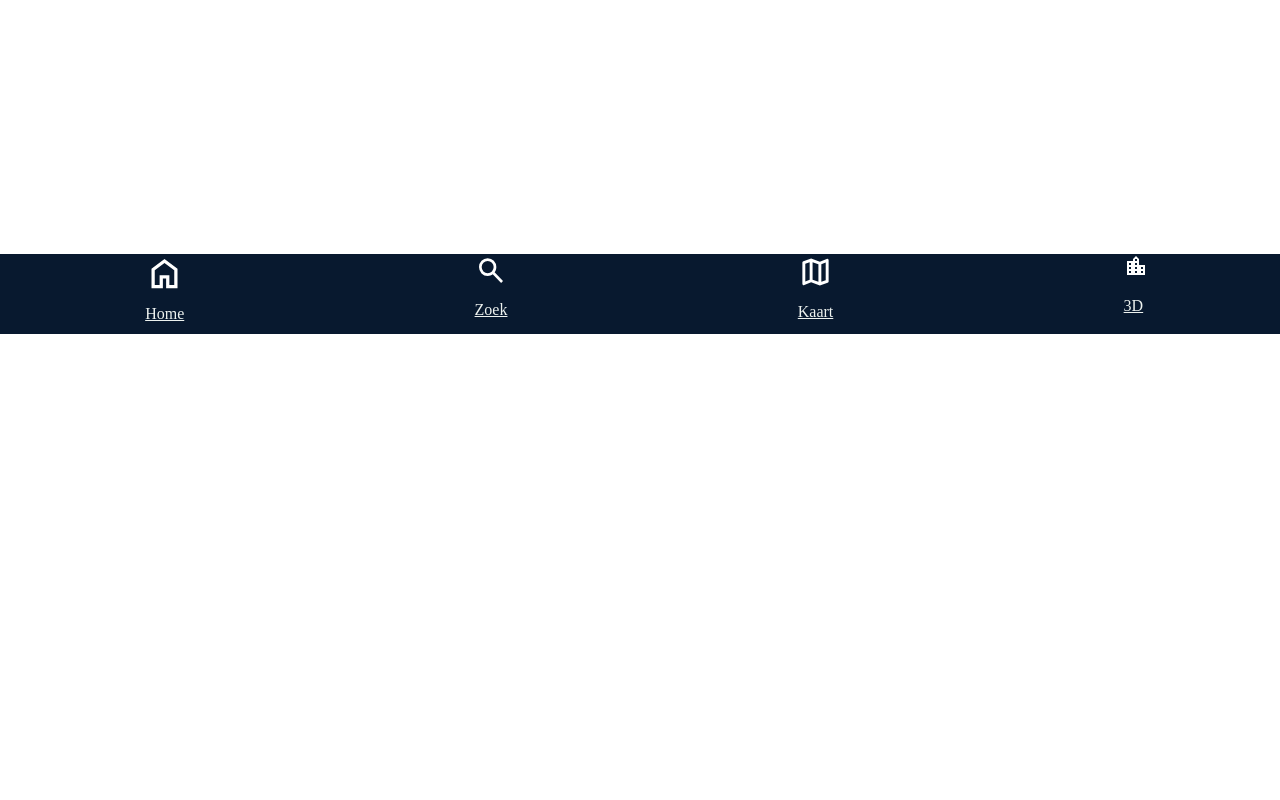
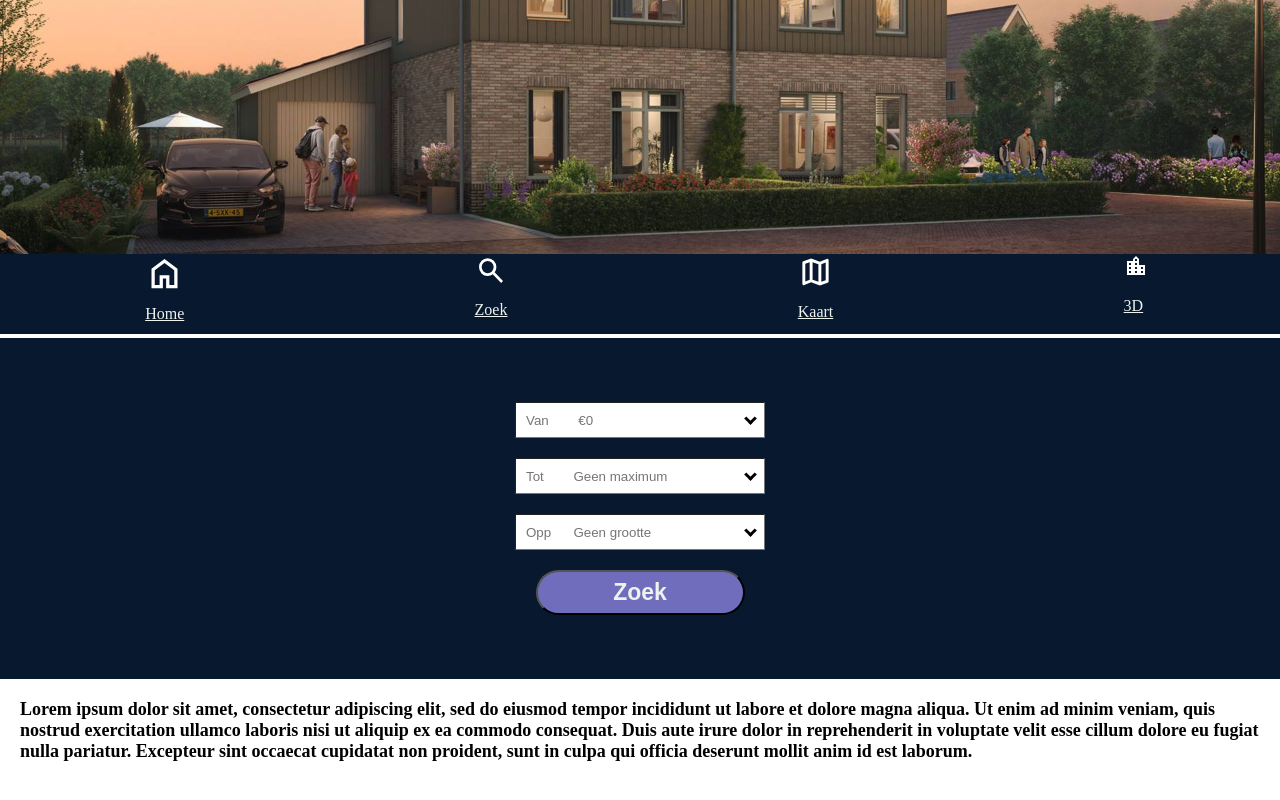
Before and after one commit to tomlommerse/woningzoeker, a React (Create React App) app: page / in a window 1280 px wide. Before the commit this address had no page. Shown: the part 466-1266 px from the top of the page. Before the commit the page ends 800 px from the top, so only its background shows below. Built offline with nearby package versions, Linux system fonts and the light colour scheme.

Commit message:
searchbox feature

```diff
--- a/src/App.js
+++ b/src/App.js
@@ -5,12 +5,14 @@ import TopBar from './components/topbar/TopBar';
 import NavBar from './components/navbar/NavBar';
 import DetailPage from './components/detailpage';
 import MapPage from './components/MapPage';
+import StartPage from './views/StartPage';
 
 function App() {
   return (
     <div className="App">
       <TopBar />
       <Routes>
+        <Route path='' element={<StartPage />}/>
         <Route path="/home" element={<HomePage />} />
         <Route path="/detailpage" element={<DetailPage />} />
         <Route path="/kaart" element={<MapPage />} />
--- /dev/null
+++ b/src/components/homesearch/SearchBar.jsx
@@ -0,0 +1,93 @@
+import React, { useEffect, useState } from 'react';
+import '../../styles/seachbox.css';
+
+const SearchBar = ({
+    options,
+  placeholder = "",
+  onChange,
+  selectedKey,
+  open,
+  setOpen
+}) => {
+
+    const [inputValue, setInputValue] = useState('');
+
+    useEffect(()=> {
+      if(selectedKey){
+        setInputValue(options.find(o=>o.key === selectedKey).value)
+      }
+    }, [selectedKey, options])
+
+    useEffect(() => {
+      if (!open && options.findIndex(o => o.value === inputValue) === -1) {
+        if (!inputValue) {
+          onChange("");
+        }else{
+          if(selectedKey){
+            setInputValue(options.find(o=>o.key === inputValue).value)
+          }else{
+            setInputValue("")
+          }
+        }
+      }
+    }, [open, inputValue, onChange, options, selectedKey]);
+
+
+    const onInputChange = (e) => {setInputValue(e.target.value);}
+
+    const onItemSelected = (option) => {
+      onChange !== undefined && onChange(option.key);
+      onChange !== undefined && setInputValue(option.value);
+      setOpen(false);
+    };
+
+    const clearDropdown = () => {
+      setInputValue("");
+      onChange("");
+    }
+
+    const onInputClick = () => {
+      setOpen((prevValue) => !prevValue)
+    }
+
+  return (
+    <div className='dropdown-container'>
+    <div className='input-container' onClick={onInputClick}>
+      <input
+        type="text"
+        value={inputValue}
+        placeholder={placeholder}
+        onChange={onInputChange}
+      />
+
+      <div className='input-arrow-container'>
+        <i className='input-arrow'/>
+      </div>
+
+      {selectedKey || inputValue ? (<div onClick={clearDropdown} className='input-clear-container'>x</div>): null}
+
+    </div>
+    <div className={`dropdown ${open ? "visible" : ""}`}>
+        {options.filter(item=> {
+          const searchItem = inputValue.toLocaleLowerCase();
+          const v = item.value.toLocaleLowerCase();
+
+          if(!searchItem) return true;
+
+          return v.startsWith(searchItem);
+        }).map(opt=>{
+          return(
+            <div
+                key={opt.key}
+                onClick={()=> onItemSelected(opt)}
+                className='option'
+            >
+                {opt.value}
+            </div>)
+        })}
+    </div>
+  </div>
+  );
+}
+
+export default SearchBar;
--- a/src/main.css
+++ b/src/main.css
@@ -10,3 +10,7 @@
     margin: 0;
     padding: 0;
 }
+
+main{
+    padding-bottom: 10vh;
+}
--- /dev/null
+++ b/src/styles/seachbox.css
@@ -0,0 +1,72 @@
+
+.dropdown-container{
+    width: 250px;
+    position: relative;
+}
+
+.input-container{
+    position: relative;
+    width: 100%;
+}
+
+.dropdown-container input{
+    width: 100%;
+    padding: 0;
+    border-width: 1px;
+    height: 36px;
+    padding-left: 10px;
+    box-sizing: border-box;
+}
+
+.input-arrow-container{
+    position: absolute;
+    right: 10px;
+    top: 50%;
+    transform: translateY(-50%);
+    margin-top: -2px;
+    cursor: pointer;
+}
+
+.input-arrow{
+    border: solid black;
+    border-width: 0 3px 3px 0;
+    display: inline-block;
+    padding: 3px;
+    transform: translateY(45deg);
+    -webkit-transform: rotate(45deg);
+}
+
+.option {
+    height: 36px;
+    border-bottom: 1px solid black;
+    display: flex;
+    align-items: center;
+    padding-left: 10px;
+    cursor: pointer;
+    background-color: white;
+}
+
+.option:hover{
+    background-color: royalblue;
+}
+
+.dropdown {
+    border: 1px solid black;
+    border-bottom: none;
+    box-sizing: border-box;
+    position: absolute;
+    width: 100%;
+    display: none;
+}
+
+.dropdown.visible{
+    display: block;
+}
+
+.input-clear-container{
+    position: absolute;
+    right: 30px;
+    top: 50%;
+    transform: translateY(-50%);
+    cursor: pointer;
+}
--- /dev/null
+++ b/src/styles/start.css
@@ -0,0 +1,33 @@
+#startpic{
+    width: 100%;
+
+}
+
+.searchbox{
+    background-color: var(--color-primary);
+    padding-top: 5%;
+    padding-bottom: 5%;
+    display: flex;
+    align-items: center;
+    justify-content: center;
+    flex-direction: column;
+    gap: 20px;
+}
+
+.zoekButton{
+    width: 209px;
+    height: 45px;
+    border-radius: 999px;
+    background-color: var(--color-tertiary);
+    color: var(--color-white);
+    font-size: 23px;
+    font-weight: 600;
+}
+
+.homeText{
+    text-align: left;
+    padding: 20px;
+    color: var(--color-black);
+    font-size: 18px;
+    font-weight: 600;
+}
--- /dev/null
+++ b/src/views/StartPage.jsx
@@ -0,0 +1,57 @@
+import React, { useState } from 'react'
+import '../styles/start.css';
+import Search from '../components/homesearch/SearchBar'
+import pic from '../assets/startpic.jpg';
+
+const options = [
+    {key: 1, value: "Test 1" },
+    {key: 2, value: "Test 2" },
+    {key: 3, value: "Test 3" },
+    {key: 4, value: "Test 4" }
+];
+
+function StartPage() {
+    const [selectedOption, setSelectedOption] = useState("");
+    const [open, setOpen] = useState(false);
+
+
+  return (
+    <main>
+        <img id='startpic' src={pic} alt='house' />
+        <section className='searchbox'>
+            <Search
+                options={options}
+                onChange={(item) => setSelectedOption(item)}
+                selectedKey={selectedOption}
+                placeholder={"Van        €0"}
+                open={open}
+                setOpen={setOpen}
+            />
+            <Search
+                options={options}
+                onChange={(item) => setSelectedOption(item)}
+                selectedKey={selectedOption}
+                placeholder={"Tot        Geen maximum"}
+                open={open}
+                setOpen={setOpen}
+            />
+            <Search
+                options={options}
+                onChange={(item) => setSelectedOption(item)}
+                selectedKey={selectedOption}
+                placeholder={"Opp      Geen grootte"}
+                open={open}
+                setOpen={setOpen}
+            />
+            <button className='zoekButton'>Zoek</button>
+            {/*<p>selected option: {selectedOption}</p>*/}
+        </section>
+        <section className='homeText'>
+            <p>Lorem ipsum dolor sit amet, consectetur adipiscing elit, sed do eiusmod tempor incididunt ut labore et dolore magna aliqua. Ut enim ad minim veniam, quis nostrud exercitation ullamco laboris nisi ut aliquip ex ea commodo consequat. Duis aute irure dolor in reprehenderit in voluptate velit esse cillum dolore eu fugiat nulla pariatur. Excepteur sint occaecat cupidatat non proident, sunt in culpa qui officia deserunt mollit anim id est laborum.</p>
+        </section>
+    </main>
+
+  )
+}
+
+export default StartPage
```
Also changed, not shown: src/assets/startpic.jpg (added).
